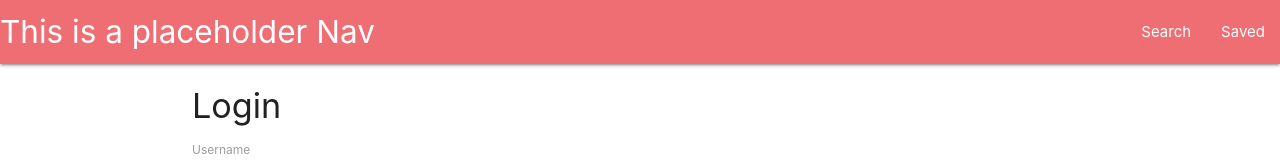
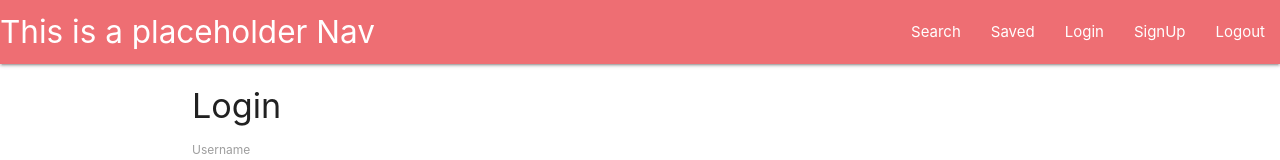
Before and after one commit to asmaa-aboasha/MoneyVestor, a React (Create React App) app in the folder client/: page /login in a window 1280 px wide. Shown: the top 160 px of the page. Built offline with nearby package versions, Linux system fonts and the light colour scheme; no server answers.

Commit message:
added logout feature

```diff
--- a/client/src/App.js
+++ b/client/src/App.js
@@ -34,13 +34,13 @@ class App extends Component {
   getUser() {
     axios.get('/api/user/').then(response => {
       console.log('Get user response: ')
-      console.log(response.data)
+      // console.log(response.data) password can be viewed if this isn't commented out
       if (response.data.user) {
         console.log('Get User: There is a user saved in the server session: ')
-
+        console.log(response.data)
         this.setState({
           loggedIn: true,
-          username: response.data.user.username
+          username: response.data.user
         })
       } else {
         console.log('Get user: no user');
@@ -52,7 +52,12 @@ class App extends Component {
     })
   }
 
+  logoutUser () {
+    axios.get('/api/logout');
+  }
+
   render() {
+    console.log(this.state);
     return (
       <Router>
         <div>
@@ -79,6 +84,15 @@ class App extends Component {
             <NavItem href="/saved">
               Saved
           </NavItem>
+            <NavItem href="/login">
+              Login
+            </NavItem>
+            <NavItem href="/signup">
+              SignUp
+            </NavItem>
+            <NavItem href="/" onClick={this.logoutUser}>
+              Logout
+            </NavItem>
 
           </Navbar>
           <Switch>
--- a/client/src/pages/Login/Login.js
+++ b/client/src/pages/Login/Login.js
@@ -9,7 +9,8 @@ class LoginForm extends Component {
         this.state = {
             username: '',
             password: '',
-            redirectTo: null
+            redirectTo: null,
+            isPasswordComboMessageShowing: false
         }
         this.handleSubmit = this.handleSubmit.bind(this)
         this.handleChange = this.handleChange.bind(this)
@@ -35,7 +36,9 @@ class LoginForm extends Component {
             })
             .then(response => {
                 console.log('login response: ')
-                console.log(response)
+                if(response.status === 401) {
+                    this.setState({...this.state, isPasswordComboMessageShowing: true})
+                }
                 if (response.status === 200) {
                     // update App.js state
                     this.props.updateUser({
@@ -57,7 +60,7 @@ class LoginForm extends Component {
     render() {
         console.log(this.props);
         if (this.state.redirectTo) {
-            return <Redirect to={{ pathname: "/" }} />
+            return <Redirect to={this.state.redirectTo} />
         } else {
             return (
 				<Container>
@@ -65,6 +68,7 @@ class LoginForm extends Component {
                     <h4>Login</h4>
                     <form className="form-horizontal">
                         <div className="form-group">
+                            {this.state.isPasswordComboMessageShowing && <div>Password combo bad</div>  }
                             <div className="col-1 col-ml-auto">
                                 <label className="form-label" htmlFor="username">Username</label>
                             </div>
--- a/client/src/setupProxy.js
+++ b/client/src/setupProxy.js
@@ -1,6 +1,6 @@
-const proxy = require("http-proxy-middleware");
+const {createProxyMiddleware} = require("http-proxy-middleware");
 module.exports = function(app) {
-  app.use(proxy("/api/**", { // https://github.com/chimurai/http-proxy-middleware
+  app.use(createProxyMiddleware("/api/**", { // https://github.com/chimurai/http-proxy-middleware
     target: "http://localhost:3001/",
     secure: false
   }));
```
Also changed, not shown: 2 other files (tests, documents, lock files or other folders).
